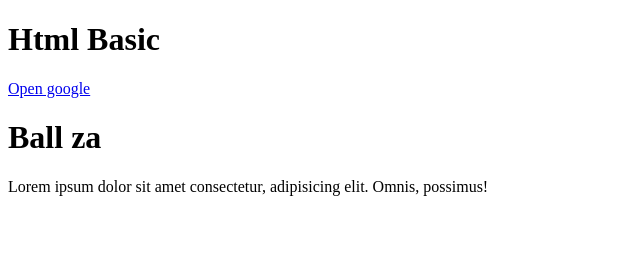
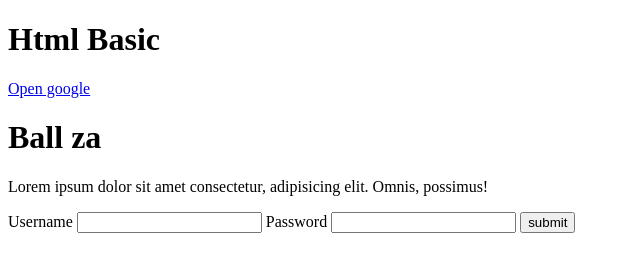
Before and after one commit to ball1024/Git-test, a plain HTML site: page index.html in a window 1280 px wide. Shown: the whole page, without its empty margins (0-640 px from the left). Drawn offline with Linux system fonts and the light colour scheme.

Commit message:
add input username

```diff
--- a/index.html
+++ b/index.html
@@ -27,7 +27,13 @@
     <p>Lorem ipsum dolor sit amet consectetur, adipisicing elit. Omnis, possimus!</p>
 
 
-
+    <form action="#">
+        <label name="username"> Username </label>
+        <input type="text" name="input_user" required>
+        <label name="password">Password</label>
+        <input type="password" required>
+        <input type="submit" value="submit">
+    </form>
 
 
 
```
